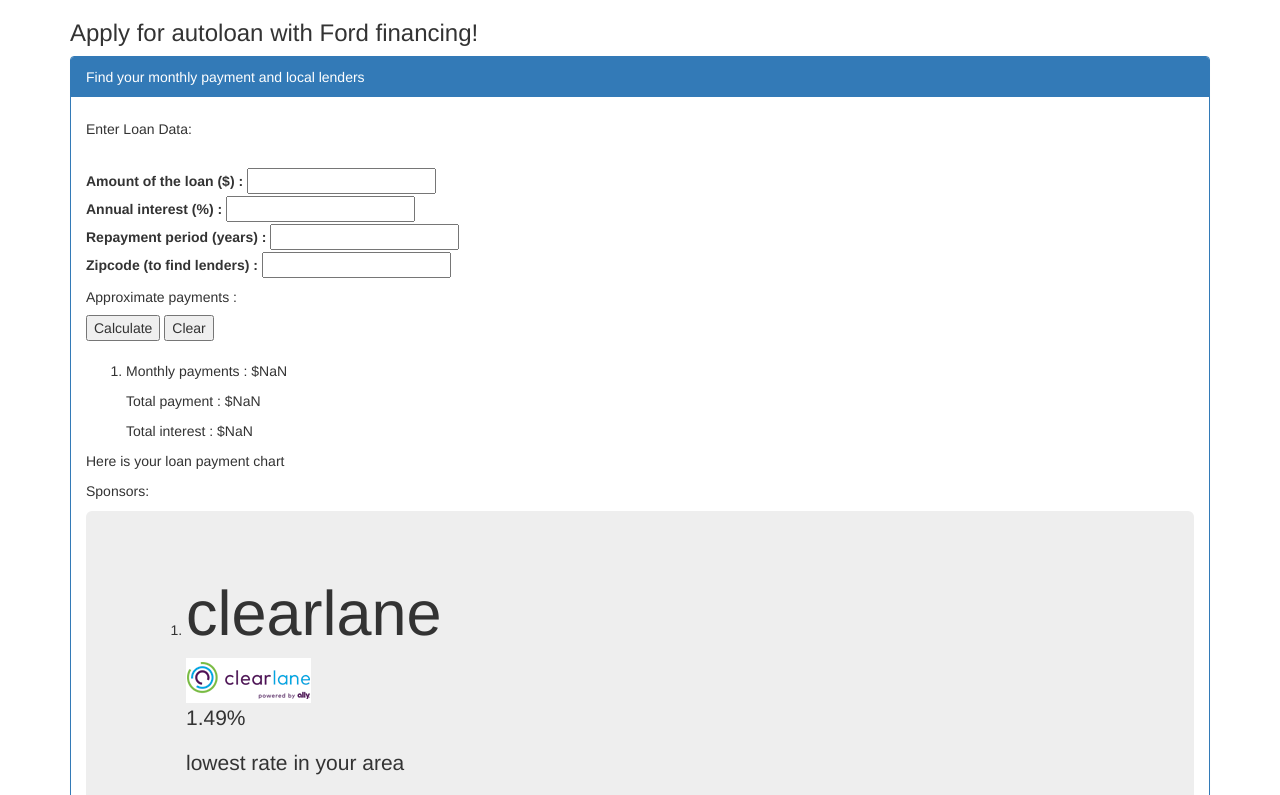
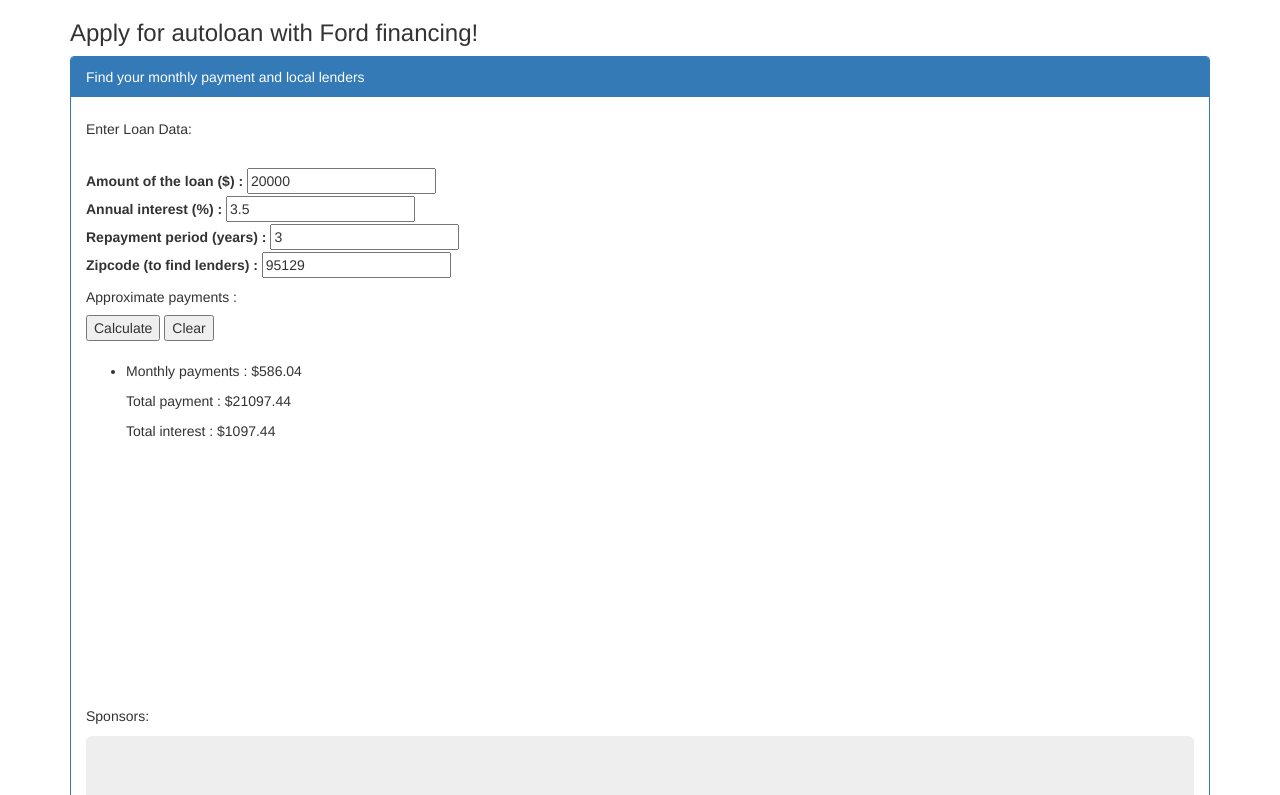
Before and after one commit to ShonCamarlinghi/AJAX_JSON, a plain HTML site: page index.html in a window 1280 px wide. Both pictures are taken after a click on the button "Calculate". Shown: the top 795 px of the page. Drawn offline with nearby package versions, Linux system fonts and the light colour scheme; some packages are replaced by stand-ins of ours.

Commit message:
updated calc

```diff
--- /dev/null
+++ b/CSS.css
@@ -0,0 +1,12 @@
+.output {
+    font-weight:bold;
+}
+#payment {
+    text-decoration:underline;
+}
+#graph {
+    border:solid lightseagreen 1px;
+}
+#form1 {
+    vertical-align: top;
+}
--- a/data.json
+++ b/data.json
@@ -2,18 +2,21 @@
   {
     "name":"clearlane",
     "sname":"clearlane",
+    "logo" : "https://qq.clearlane.com/app/images/Clearlane_logo.png",
     "apr":"1.49%",
     "inform": "lowest rate in your area"
   },
   {
     "name": "nationwide",
     "sname": "nationwide",
+    "logo" : "http://www.brimg.net/system/img/inst/8601_logo.gif",
     "apr": "3.56%",
     "inform": "Nationwide is on your side!"
   },
   {
     "name": "capitalone",
     "sname": "capitalone",
+    "logo" : "http://www.brimg.net/system/img/inst/9395_logo.gif",
     "apr": "2.78%",
     "inform": "What's in your wallet?"
   }
--- a/index.html
+++ b/index.html
@@ -4,12 +4,14 @@
     <title>AutoLoanCalculator</title>
     <meta charset="utf-8">
     <meta name="viewport" content="width=device-width, initial-scale=1">
-    <script type="text/javascript" src="/test/wp-content/themes/child/script/jquery.jcarousel.min.js"></script>
+    <script src="https://ajax.googleapis.com/ajax/libs/jquery/2.1.1/jquery.min.js"></script>
     <link rel="stylesheet" href="http://maxcdn.bootstrapcdn.com/bootstrap/3.3.6/css/bootstrap.min.css">
-    <script src="https://ajax.googleapis.com/ajax/libs/jquery/1.12.2/jquery.min.js"></script>
+    <!--<script src="CSS.css"></script>-->
     <script src="http://maxcdn.bootstrapcdn.com/bootstrap/3.3.6/js/bootstrap.min.js"></script>
+    <script src="script.js"></script>
+
     <!--<script src="script.js"></script>-->
-    <script src="https://maps.googleapis.com/maps/api/js?key=AIzaSyCGUrQiyc0nEZ7afQOC94o1iIMlIhH3n8o" async defer></script>
+    <!--<script src="https://maps.googleapis.com/maps/api/js?key=AIzaSyCGUrQiyc0nEZ7afQOC94o1iIMlIhH3n8o" async defer></script>-->
 </head>
 <body>
 
@@ -19,36 +21,33 @@
         <div class="panel panel-primary">
             <div class="panel-heading">Find your monthly payment and local lenders</div>
             <div class="panel-body">
-                <form name = "form1" id = "first_form" action="POST">
+                <form name = "form1" id = "first_form" >
 
                     <h5>Enter Loan Data: </h5><br>
-                    <span>
+
                     <label for="amount">Amount of the loan ($) :</label>
-                    <input type="number" id="amount" name="amount" value = " "/>
-                    <br>
+                    <input type="number" id="amount" name="amount" value="20000" /><br>
+
                     <label for="apr">Annual interest (%) :</label>
-                    <input type="number" step ="0.01" id="apr" name="apr" value = " " />
-                    <br>
+                    <input type="number" step ="0.01" id="apr" name="apr" value="3.5" /><br>
+
                     <label for="years">Repayment period (years) :</label>
-                    <input type="number" id="years" name="years" value = " "/>
-                    <br>
+                    <input type="number" id="years" name="years" value="3"/><br>
+
                     <label for="zip">Zipcode (to find lenders) :</label>
-                    <input type="number" id="zip" name="zip" value = " "/>
-                    <br>
-                    </span>
+                    <input type="number" id="zip" name="zip" value="95129"/><br>
 
                     <h5>Approximate payments :</h5>
                     <input type = "button" value="Calculate" onClick= "getLenders();"/>
                     <input type="reset" value="Clear" /><br><br>
+                    <div id = "output1">
+                        <h5>Your monthly payment and other stats</h5>
+                    </div>
                 </form>
-                <span>
-                    <div id = "output1">
-                        <p>Your monthly payment and other stats</p>
-                    </div>
-                    <div id="chart">
-                        <p> Here is your loan payment chart</p>
-                    </div>
-                </span>
+
+                <canvas id="graph" width="400" height="250">
+                    <h5>Loan Balance, Cumulative Equity, and Interest Payments</h5>
+                </canvas>
                 <p>Sponsors:</p>
                 <div id="output2" class="jumbotron">
                 </div>
@@ -58,6 +57,6 @@
 </div>
 
 
-<script src="script.js"></script>
+
 </body>
 </html>
--- a/script.js
+++ b/script.js
@@ -1,49 +1,32 @@
 /**
  * Created by Shon Camarlinghi 5/27/2017
  */
-//
-// window.onload = function(){
-//     var amount = document.getElementById("amount").value;
-//     var apr = document.getElementById("apr").value;
-//     var years = document.getElementById("years").value;
-//     var zip = document.getElementById("zip").value;
-//
-// };
-//
-// var amount = document.getElementById("amount").value;
-// var apr = document.getElementById("apr").value;
-// var years = document.getElementById("years").value;
-// var zip = document.getElementById("zip").value;
+/*global $*/
+
+// let $ = jquery;
+let amount, apr, years, zip;
+
+// $(document).ready(function () {
+//     amount = $("#amount").val();
+//     apr = $("#apr").val();
+//     years = $("#years").val;
+//     zip = $("#zip").val;
+// });
 
 
-
-// var amount = oForm.elements["Amount"].value;
-// var apr = oForm.elements("Apr").value;
-// var years = oForm.elements("Years").value;
-// var zip = oForm.elements("Zip").value;
-
-
-function myFunction(){
-    var x = document.getElementById("first_form");
-
-    var i;
-    for (i = 0; i < x.length ;i++) {
-        myArray [i] = x.elements[i].value ;
-    }
-    document.getElementById("demo").innerHTML = text;
+function getInputs(){
+    window.onload;
+    // alert(1);
+    amount = document.getElementById("amount").value;
+    apr = document.getElementById("apr").value;
+    years = document.getElementById("years").value;
+    zip = document.getElementById("zip").value;
+    console.log(amount, apr, years, zip);
 }
-
-var myArray = [amount, apr, years];
-myFunction();
-var amount = myArray[0];
-var apr = myArray[1];
-var years = myArray[2];
-var zip = myArray[3];
-console.log(amount, apr, years, zip);
 
 
 function getRequest() {
-    var request;
+    let request;
     if(window.XMLHttpRequest){
         request  = new XMLHttpRequest();
     }else{
@@ -52,28 +35,17 @@ function getRequest() {
     return request;
 }
 
+function calc(){
+    let P = amount; //principal
+    let i = (apr/100/12); //apr/100; monthly interest as a decimal
+    let n = years*12; // years/12;number of monthly payments
 
+    let OnePlus_i_InPower_n = Math.pow(1 + i, n);
+    let a_monthly = ((P * i * OnePlus_i_InPower_n)/ (OnePlus_i_InPower_n - 1)).toFixed(2); //amount of monthly payments
+    let a_total = (a_monthly * n).toFixed(2); // total amount  of payments with interest.
+    let i_total = ((a_monthly * n)-P).toFixed(2); //total interest on the loan
 
-function calc(amount,apr,years){
-
-
-
-    var a_monthly; //amount of monthly payments
-    var a_total; // total amount  of payments with interest.
-    var i_total; //total interest on the loan
-    var P = amount; //principal
-    var i = apr/100; //apr/100; monthly interest as a decimal
-    var n = years*12; // years/12;number of monthly payments
-
-    var OnePlus_i_InPower_n = Math.pow((1 + i), n);
-    a_monthly = (P * i * OnePlus_i_InPower_n)/ (OnePlus_i_InPower_n - 1);
-    a_monthly= Math.round(a_monthly);
-    a_total = P * Math.pow((1+ i/n), n*years);
-    i_total = amount/apr;
-
-    console.log(P,i,n);
-
-    var request;
+    let request;
     if (window.XMLHttpRequest) {
         request = new XMLHttpRequest();
     } else {
@@ -83,40 +55,27 @@ function calc(amount,apr,years){
     request.open('GET', 'data.json', false);
     request.onreadystatechange = function() {
         if ((request.readyState === 4 && request.status === 200)){
-            var items = JSON.parse(request.responseText);
-            let myHTMLTemplate1 = "<ol>";
+            let items = JSON.parse(request.responseText);
+            let myHTMLTemplate1 = "<ul>";
             myHTMLTemplate1 += "<li>";
             myHTMLTemplate1 += "<p>" + "Monthly payments : $" + a_monthly + "</p>";
             myHTMLTemplate1 += "<p>" + "Total payment : $" + a_total + "</p>";
             myHTMLTemplate1 += "<p>" + "Total interest : $" + i_total + "</p>";
-
-            myHTMLTemplate1 += "</ol>";
+            myHTMLTemplate1 += "</ul>";
             document.getElementById('output1').innerHTML = myHTMLTemplate1;
         }
     };
     request.send();
 }
 
-(function (noOfTime){
-    for(let x = 0; x < noOfTime; x++){
-        let xhrObject = getRequest();
-        xhrObject.open('GET', 'data.txt', false);
-        xhrObject.onreadystatechange = function() {
-            if (xhrObject.readyState === 4 && xhrObject.status === 200){
-                console.log('done AJAX');
-                document.getElementById('output4').innerHTML = xhrObject.responseText;
-            }
-        };
-        xhrObject.send();
-    }
-})();
-
-function getLenders(amount,apr,years,zip){
 
 
-    calc(amount, apr, years);
+function getLenders(){
+    getInputs();
 
-    var request;
+    calc();
+    calc_a(20000, 3.5, 3);
+    let request;
     if (window.XMLHttpRequest) {
         request = new XMLHttpRequest();
     } else {
@@ -126,19 +85,34 @@ function getLenders(amount,apr,years,zip){
     request.open('GET', 'data.json', false);
     request.onreadystatechange = function() {
         if ((request.readyState === 4 && request.status === 200)){
-            var items = JSON.parse(request.responseText);
-            var myHTMLTemplate2 = "<ol>";
-            for (var key in items){
+            let items = JSON.parse(request.responseText);
+            let myHTMLTemplate2 = "<ul>";
+            for (let key in items){
                 myHTMLTemplate2 += "<li>";
                 myHTMLTemplate2 += "<h1>";
                 myHTMLTemplate2 += items[key].name + "</h1>";
                 myHTMLTemplate2 += "<img src = images/" + items[key].name + "_.gif />";
+                // myHTMLTemplate2 += "<img src =" + items[key].logo + "/>";
                 myHTMLTemplate2 += "<p>" + items[key].apr +  "</p>";
                 myHTMLTemplate2 += "<p>" + items[key].inform +  "</p>";
             }
-            myHTMLTemplate2 += "</ol>";
+            myHTMLTemplate2 += "</ul>";
             document.getElementById('output2').innerHTML = myHTMLTemplate2;
         }
     };
     request.send();
 }
+
+function calc_a(amount,apr,years){
+    let a; //amount of monthly payments
+    let P = amount; //principal
+    let i = apr/100; //apr/100; monthly interest as a decimal
+    let n = years*12; // years/12;number of monthly payments
+    let OnePlus_i_InPower_n = Math.pow((1 + i), n);
+    a = (P * i * OnePlus_i_InPower_n)/ (OnePlus_i_InPower_n - 1);
+    a = Math.round(a);
+    console.log(a);
+}
+
+
+calc_a(20000, 3.5, 3);
```
Also changed, not shown: calculator.js (deleted, +0 -20 lines), 4 other files.
